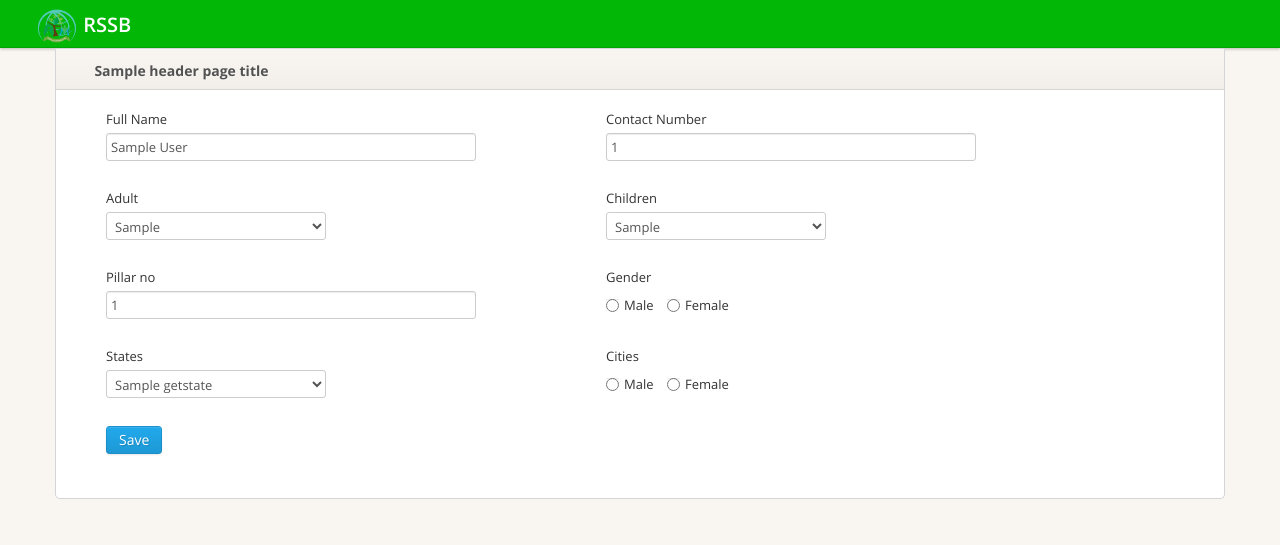
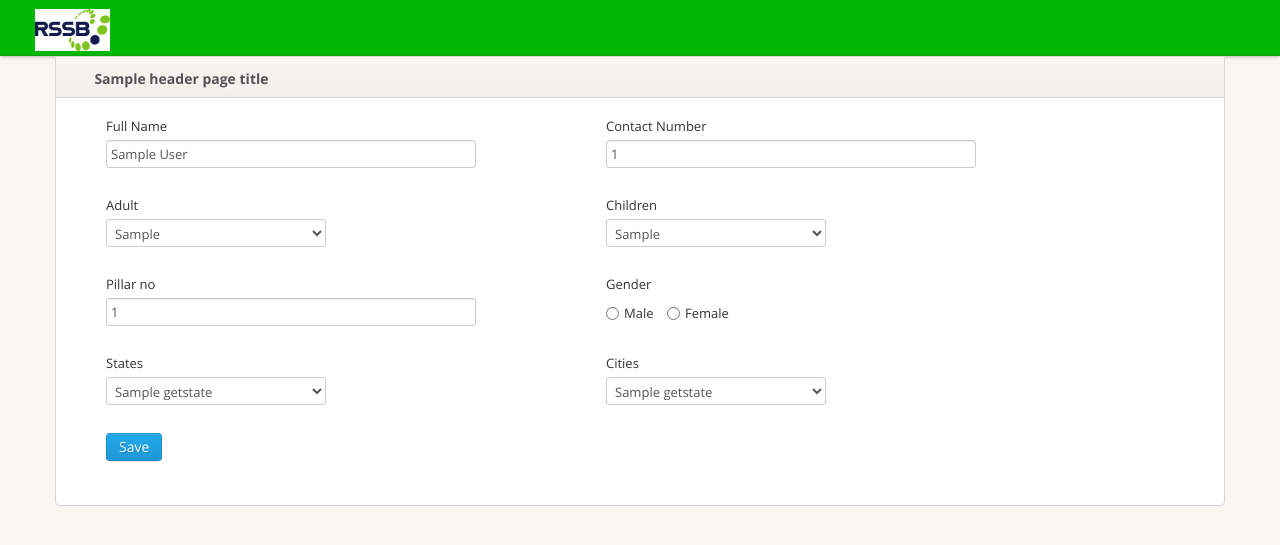
Before and after one commit to ashoknarang1990/rssb, a CodeIgniter app: template application/views/user/edit_user.php in a window 1280 px wide. Shown: the top 545 px of the page. Run offline with CodeIgniter, Linux system fonts and the light colour scheme; the template is opened without the code that fills it: most values are stand-ins (such as "Sample title", 1, 10 or a date in 2020); some libraries are stand-ins or nearby versions.

Commit message:
update logo

```diff
--- a/application/views/user/edit_user.php
+++ b/application/views/user/edit_user.php
@@ -184,7 +184,7 @@
 									<div class="control-group">
 										<label class="control-label">States</label>
 										<div class="controls">
-											<select id="statesid">
+											<select id="state_id">
 												<?php if(isset($getstate) && !empty($getstate)){
 													foreach($getstate as $s){?>
 														<option value="<?php echo $s['id']?>"><?php echo $s['name']?> </option>
@@ -197,13 +197,12 @@
 									<div class="control-group">
 										<label class="control-label">Cities</label>
 										<div class="controls">
-											<label class="radio inline">
-											  <input type="radio" value='1' <?php echo (isset($user_data['gender']) && $user_data['gender']==1) ? "checked" : ""?> name="gender"> Male
-											</label>
-
-											<label class="radio inline">
-											  <input type="radio" value='2' <?php echo (isset($user_data['gender']) && $user_data['gender']==2) ? "checked" : ""?> name="gender"> Female
-											</label>
+											<select id="city_id">
+												<?php if(isset($getstate) && !empty($getstate)){
+													foreach($getstate as $s){?>
+														<option value="<?php echo $s['id']?>"><?php echo $s['name']?> </option>
+												<?php }} ?>
+											</select>
 										</div>
 									</div>
 								</div>
@@ -301,6 +300,8 @@
 
     $(document).ready(function(){
 
+    	$("state_id")
+
 
         $(document.body).on('click','#submit',function(){
 
--- a/application/views/user/header.php
+++ b/application/views/user/header.php
@@ -24,7 +24,7 @@
 <div class="navbar navbar-fixed-top">
   <div class="navbar-inner">
     <div class="container"> <a class="btn btn-navbar" data-toggle="collapse" data-target=".nav-collapse"><span
-                    class="icon-bar"></span><span class="icon-bar"></span><span class="icon-bar"></span> </a><a class="brand" href="<?php echo  base_url();?>"><img src="<?php echo IMG_PATH?>logo.png" alt="" width="" style='width:43px;'> RSSB </a>
+                    class="icon-bar"></span><span class="icon-bar"></span><span class="icon-bar"></span> </a><a class="brand" href="<?php echo  base_url();?>"><img src="<?php echo IMG_PATH?>logo.jpg" alt="" width="" style='width:75px;'>  </a>
       <div class="nav-collapse">
         <ul class="nav pull-right">
 			<?php if(is_user_login(false)){?>
```
Also changed, not shown: images/logo.jpg (added).
